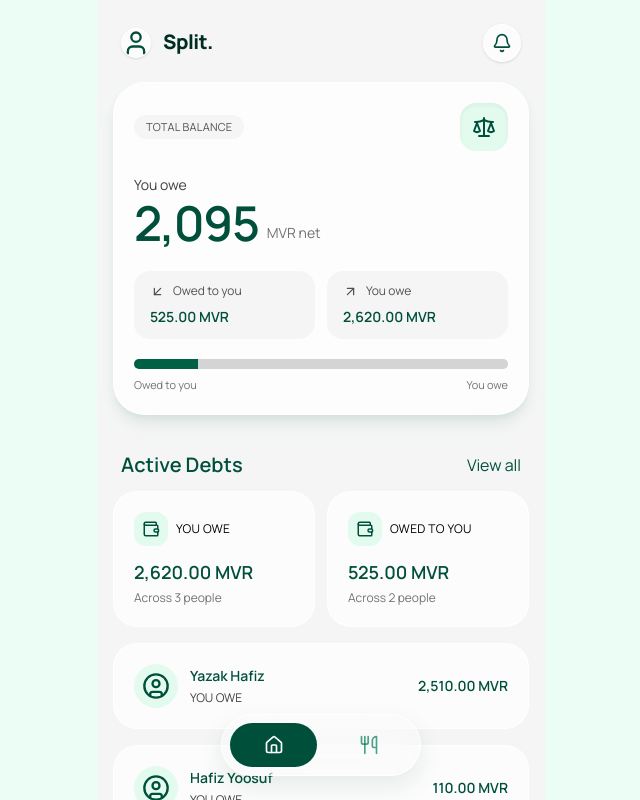
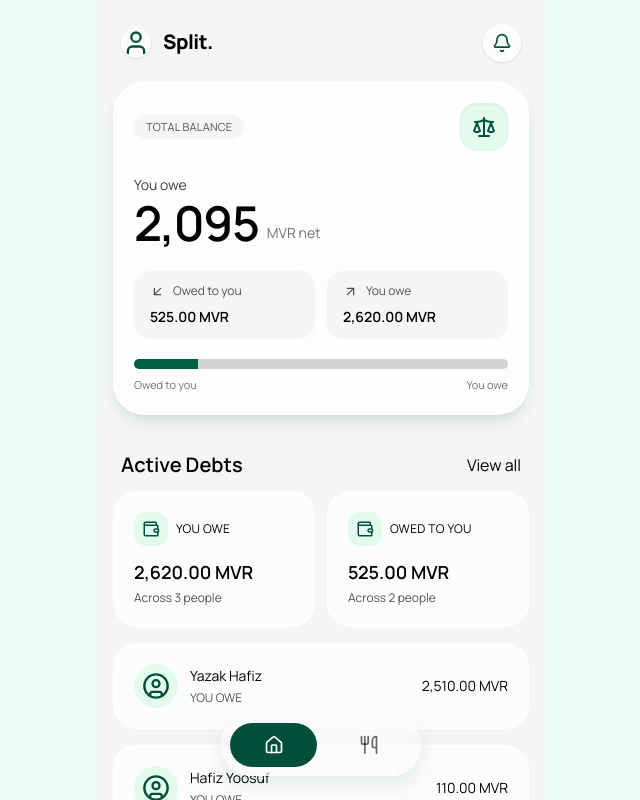
Before and after one commit to Rahil69/Split-website, a React (Vite) app: page / in a window 1280 px wide. Both pictures are taken after a click on the button 592 px from the left and 745 px from the top of the page. Shown: the whole page, without its empty margins (319-959 px from the left). Built offline with nearby package versions, Linux system fonts and the light colour scheme.

Commit message:
changed text colors and font weights

```diff
--- a/src/App.jsx
+++ b/src/App.jsx
@@ -9,10 +9,10 @@ function App() {
   const [activePage, setActivePage] = useState("Split");
 
   return (
-    <div className="mx-auto min-h-screen w-full max-w-md bg-neutral-100 text-emerald-950">
+    <div className="mx-auto min-h-screen w-full max-w-md bg-neutral-100 text-black">
       <main className="h-screen overflow-y-auto pb-28 pt-6">
         <header className="flex items-center justify-between px-6">
-          <h1 className="flex text-xl font-extrabold tracking-tight text-emerald-950">
+          <h1 className="flex text-xl font-extrabold tracking-tight text-black">
             <p>
               <User
                 size={30}
--- a/src/components/BottomNav.jsx
+++ b/src/components/BottomNav.jsx
@@ -9,7 +9,7 @@ function BottomNav(props) {
           className={`flex items-center justify-center gap-2 rounded-full px-5 py-2 text-sm font-extrabold transition ${
             props.activePage === "Home"
               ? "bg-emerald-900 text-white "
-              : "text-emerald-700/70"
+              : "text-black/60"
           }`}
         >
           <Home size={20} />
@@ -20,7 +20,7 @@ function BottomNav(props) {
           className={`flex items-center justify-center gap-2 rounded-full px-5 py-3 text-sm font-extrabold transition ${
             props.activePage === "Split"
               ? "bg-emerald-900 text-white shadow-2xs shadow-emerald-200"
-              : "text-emerald-700/70"
+              : "text-black/60"
           }`}
         >
           <Utensils size={20} />
--- a/src/components/DebtCards.jsx
+++ b/src/components/DebtCards.jsx
@@ -11,7 +11,7 @@ const DebtCards = ({ title, amount, subtitle, colour }) => {
         <p className="text-xs tracking-wide text-black">{title}</p>
       </div>
       <p className={`mt-3 text-lg font-semibold ${colour}`}>{amount}</p>
-      <p className="mt-1 text-xs text-neutral-500">{subtitle}</p>
+      <p className="mt-1 text-xs text-neutral-600">{subtitle}</p>
     </div>
   );
 };
--- a/src/components/UserCards.jsx
+++ b/src/components/UserCards.jsx
@@ -10,11 +10,11 @@ const UserCards = ({ title, subtitle, colour, amount }) => {
           </div>
 
           <div>
-            <p className="text-sm font-semibold text-emerald-900"> {title}</p>
-            <p className="mt-1 text-xs text-neutral-700">{subtitle}</p>
+            <p className="text-sm  text-black"> {title}</p>
+            <p className="mt-1 text-xs text-neutral-600">{subtitle}</p>
           </div>
         </div>
-        <p className={`text-sm font-semibold ${colour}`}>{amount}</p>
+        <p className={`text-sm  ${colour}`}>{amount}</p>
       </div>
     </div>
   );
--- a/src/pages/Home.jsx
+++ b/src/pages/Home.jsx
@@ -24,7 +24,7 @@ const Home = () => {
         <div className="mt-6">
           <p className="text-sm text-neutral-700">You owe</p>
           <div className="mt-1 flex items-end gap-2">
-            <h2 className="text-5xl font-semibold leading-none tracking-tight text-emerald-900">
+            <h2 className="text-5xl font-semibold leading-none tracking-tight text-black">
               {netOwed}
             </h2>
             <p className="pb-1 text-sm text-neutral-500">MVR net</p>
@@ -37,7 +37,7 @@ const Home = () => {
               <ArrowDownLeft size={15} />
               <p className="text-xs">Owed to you</p>
             </div>
-            <p className="mt-2 text-sm font-semibold text-emerald-900">
+            <p className="mt-2 text-sm font-semibold text-black">
               {owedToYou}
             </p>
           </div>
@@ -47,7 +47,7 @@ const Home = () => {
               <ArrowUpRight size={15} />
               <p className="text-xs">You owe</p>
             </div>
-            <p className="mt-2 text-sm font-semibold text-emerald-900">
+            <p className="mt-2 text-sm font-semibold text-black">
               {youOwe}
             </p>
           </div>
@@ -65,9 +65,9 @@ const Home = () => {
         </div>
       </div>
       <div className="mt-9">
-        <div className="flex items-center justify-between px-2 text-emerald-900">
+        <div className="flex items-center justify-between px-2 text-black">
           <h2 className="text-xl font-semibold">Active Debts </h2>
-          <button className="text-sm font-semibold text-emerald-900 hover:cursor-pointer">
+          <button className="text-sm font-semibold text-black hover:cursor-pointer">
             View all
           </button>
         </div>
@@ -78,38 +78,38 @@ const Home = () => {
           title={"YOU OWE"}
           amount={youOwe}
           subtitle={"Across 3 people"}
-          colour={"text-emerald-900"}
+          colour={"text-black"}
         />
         <DebtCards
           title={"OWED TO YOU"}
           amount={owedToYou}
           subtitle={"Across 2 people"}
-          colour={"text-emerald-900"}
+          colour={"text-black"}
         />
       </div>
 
       <UserCards
         title={"Yazak Hafiz"}
         amount={"2,510.00 MVR"}
-        colour={"text-emerald-900"}
+        colour={"text-black"}
         subtitle={"YOU OWE"}
       />
       <UserCards
         title={"Hafiz Yoosuf"}
         amount={"110.00 MVR"}
-        colour={"text-emerald-900"}
+        colour={"text-black"}
         subtitle={"YOU OWE"}
       />
       <UserCards
         title={"Dhaisam Shadda"}
         amount={"150.00 MVR"}
-        colour={"text-emerald-900"}
+        colour={"text-black"}
         subtitle={"OWES YOU"}
       />
       <UserCards
         title={"Zareef idk"}
         amount={"375.00 MVR"}
-        colour={"text-emerald-900"}
+        colour={"text-black"}
         subtitle={"OWES YOU"}
       />
     </section>
--- a/src/pages/Split.jsx
+++ b/src/pages/Split.jsx
@@ -84,7 +84,7 @@ export const Split = () => {
               placeholder="Restaurant Name "
               value={restaurantName}
               onChange={(e) => setRestaurantName(e.target.value)}
-              className="text-4xl outline-none bg-transparent font-semibold tracking-tight text-emerald-900 placeholder:text-neutral-400 placeholder:text-xl"
+              className="text-4xl outline-none bg-transparent font-semibold tracking-tight text-black placeholder:text-neutral-400 placeholder:text-xl"
             />
           </p>
         </div>
@@ -97,8 +97,8 @@ export const Split = () => {
             onClick={() => handlePeopleCount(peopleCount === 2 ? null : 2)}
             className={`rounded-2xl p-4 text-center backdrop-blur hover:cursor-pointer ${
               peopleCount === 2
-                ? "duration-100 ease-in border border-neutral-300/70 bg-emerald-100/60 text-emerald-900"
-                : "border border-neutral-300/70 bg-white/70 text-emerald-900/80"
+                ? "duration-100 ease-in border border-neutral-300/70 bg-emerald-100/60 text-black"
+                : "border border-neutral-300/70 bg-white/70 text-black/80"
             }`}
           >
             <p className="text-xl font-semibold">2</p>
@@ -108,8 +108,8 @@ export const Split = () => {
             onClick={() => handlePeopleCount(peopleCount === 3 ? null : 3)}
             className={`rounded-2xl p-4 text-center backdrop-blur hover:cursor-pointer ${
               peopleCount === 3
-                ? "duration-100 ease-in border border-neutral-300/70 bg-emerald-100/60 text-emerald-900"
-                : "border border-neutral-300/70 bg-white/70 text-emerald-900/80"
+                ? "duration-100 ease-in border border-neutral-300/70 bg-emerald-100/60 text-black"
+                : "border border-neutral-300/70 bg-white/70 text-black/80"
             }`}
           >
             <p className="text-xl font-semibold">3</p>
@@ -119,8 +119,8 @@ export const Split = () => {
             onClick={() => handlePeopleCount(peopleCount === 4 ? null : 4)}
             className={`rounded-2xl p-4 text-center backdrop-blur hover:cursor-pointer ${
               peopleCount === 4
-                ? "duration-100 ease-in border border-neutral-300/70 bg-emerald-100/60 text-emerald-900"
-                : "border border-neutral-300/70 bg-white/70 text-emerald-900/80"
+                ? "duration-100 ease-in border border-neutral-300/70 bg-emerald-100/60 text-black"
+                : "border border-neutral-300/70 bg-white/70 text-black/80"
             }`}
           >
             <p className="text-xl font-semibold">4</p>
@@ -128,7 +128,7 @@ export const Split = () => {
           </button>
 
           <button className="rounded-2xl border border-neutral-300/70 bg-white/70 p-4 text-center backdrop-blur hover:cursor-pointer">
-            <p className="text-xl font-semibold text-emerald-900">5+</p>
+            <p className="text-xl font-semibold text-black">5+</p>
             <p className="mt-1 text-xs text-neutral-700">Custom</p>
           </button>
         </div>
@@ -138,7 +138,7 @@ export const Split = () => {
 
       {peopleCount && (
         <div className="mt-6 rounded-3xl border border-white/80 bg-white/70 px-6 py-6 backdrop-blur-xl">
-          <h2 className="text-xl font-semibold text-emerald-900">
+          <h2 className="text-xl font-semibold text-black">
             Participants
           </h2>
           <p className="mt-1 text-sm text-neutral-700">
@@ -152,18 +152,18 @@ export const Split = () => {
                     <div className="flex h-8 w-8 items-center justify-center rounded-full text-sm font-semibold text-emerald-900">
                       <User size={20} className="fill-emerald-900" />
                     </div>
-                    <p className="font-semibold text-neutral-700">
+                    <p className="font-semibold text-black">
                       {participant.name}
                     </p>
                   </div>
-                  <p className="text-sm font-semibold text-emerald-900">
+                  <p className="text-sm font-semibold text-black">
                     {formatMoney(perPersonAmount)}
                   </p>
                 </div>
 
                 <button
                   onClick={() => toggleBorrowed(index)}
-                  className="flex bg-emerald-100/40 hover:cursor-pointer mt-3 rounded-full px-3 py-1 !text-xs font-semibold text-emerald-900"
+                  className="flex bg-emerald-100/40 hover:cursor-pointer mt-3 rounded-full px-3 py-1 !text-xs font-semibold text-black"
                 >
                   BORROWED?
                   <ChevronDown size={15} className="ml-1" />
@@ -194,7 +194,7 @@ export const Split = () => {
               BALANCE OVERVIEW
             </p>
 
-            <p className="mt-2 text-lg font-semibold text-emerald-900">
+            <p className="mt-2 text-lg font-semibold text-black">
               You are owed 420 MVR
             </p>
           </div>
```
